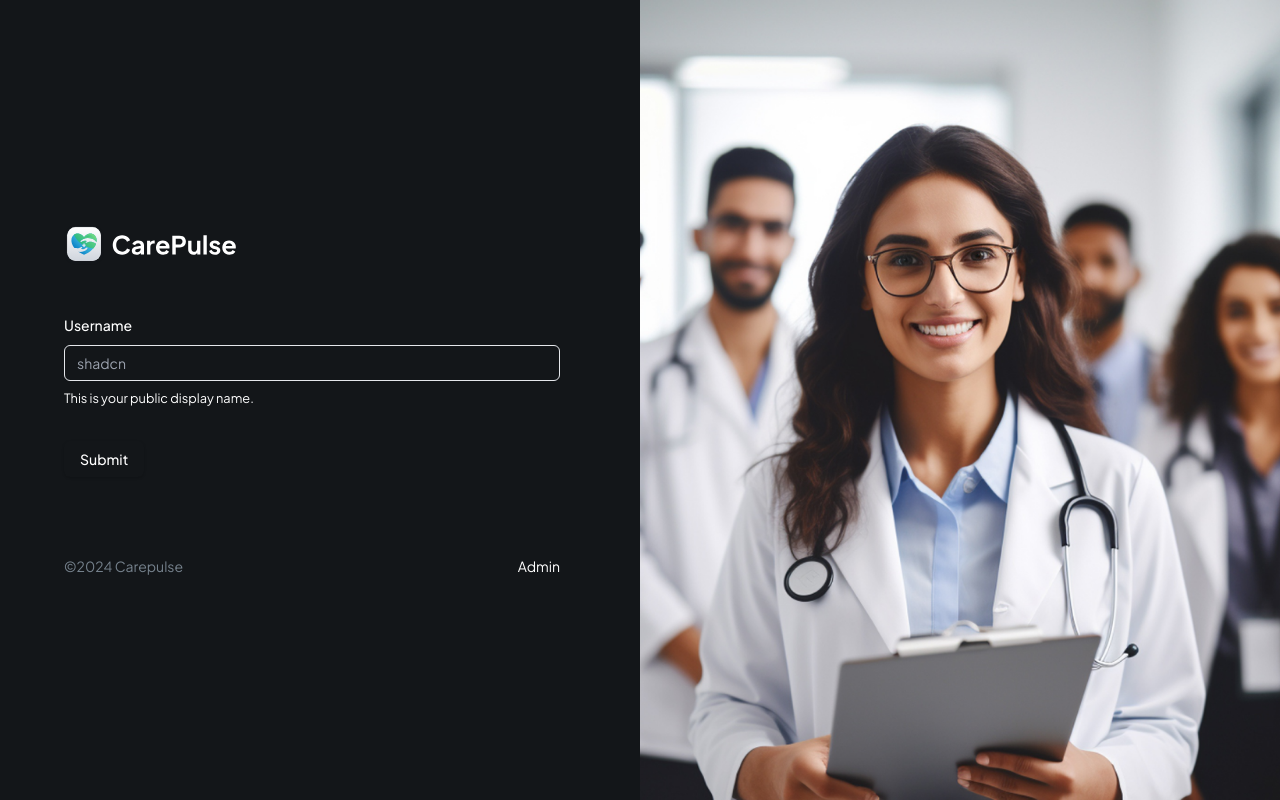
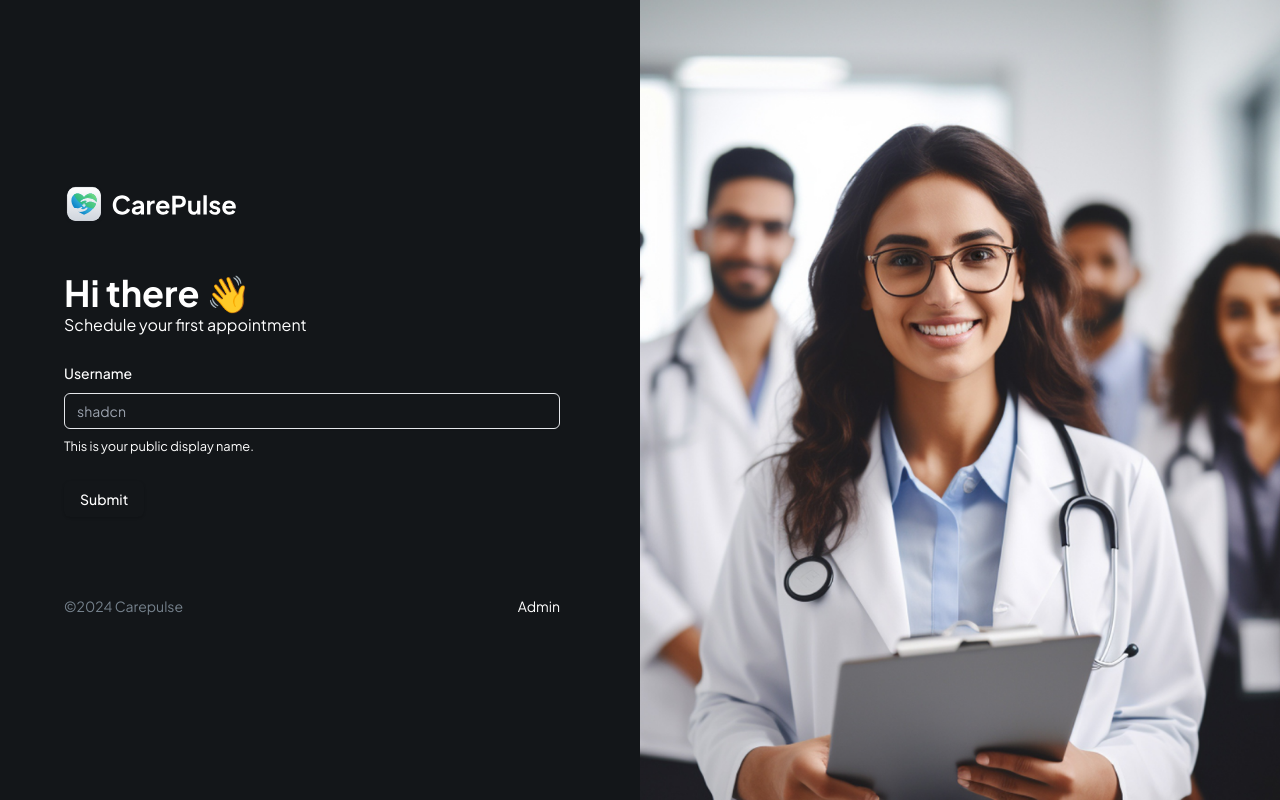
Before and after one commit to cal250/patient_management, a Next.js app: page / in a window 1280 px wide. Built offline with nearby package versions, Linux system fonts and the light colour scheme.

Commit message:
morning commit

```diff
--- a/components/forms/PatientForm.tsx
+++ b/components/forms/PatientForm.tsx
@@ -38,7 +38,12 @@ const PatientForm =()=> {
   }
   return (
     <Form {...form}>
-    <form onSubmit={form.handleSubmit(onSubmit)} className="space-y-8">
+    <form onSubmit={form.handleSubmit(onSubmit)} className="space-y-6">
+        <section mb-12 space-y-4>
+            <h1 className="header"> Hi there 👋</h1>
+            <p className="test-dark-700 ">Schedule your first appointment </p>
+
+        </section>
       <FormField
         control={form.control}
         name="username"
```
